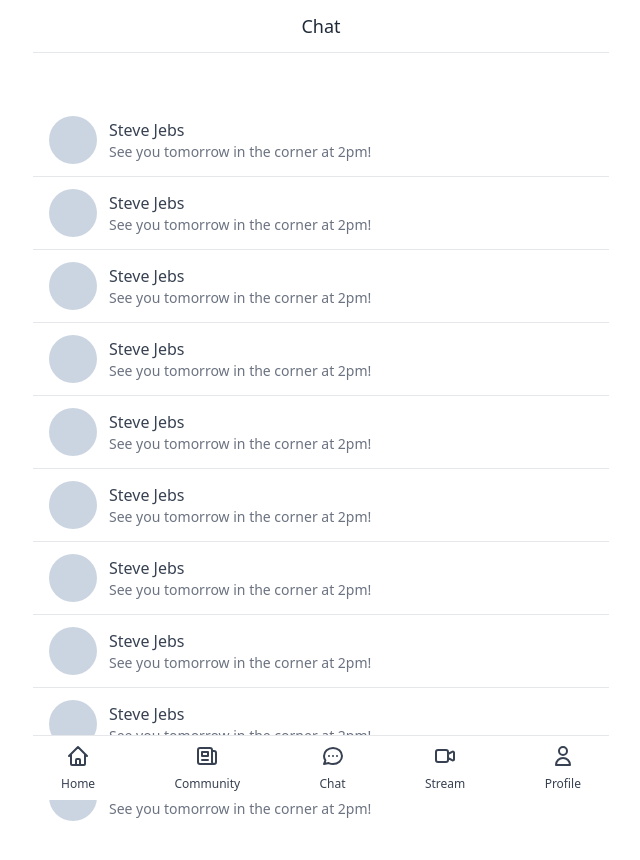
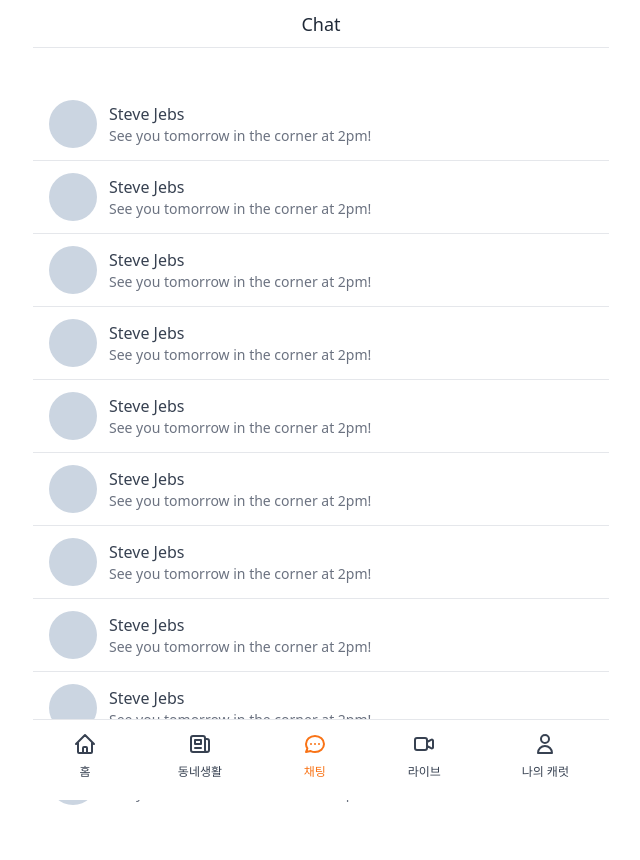
Before and after one commit to gyulsbox/Re_earth, a Next.js app: page /chats in a window 1280 px wide. Shown: the top 860 px of the page, without its empty margins (319-959 px from the left). Built offline with nearby package versions, Linux system fonts and the light colour scheme.

Commit message:
fix: fix layout

```diff
--- a/components/layouts/layout.tsx
+++ b/components/layouts/layout.tsx
@@ -1,7 +1,7 @@
-import Link from 'next/link';
-import { useRouter } from 'next/router';
-import React from 'react'
-import { setClassName } from '../../libs/utils';
+import React from "react";
+import Link from "next/link";
+import { setClassName } from "../../libs/utils";
+import { useRouter } from "next/router";
 
 interface LayoutProps {
   title?: string;
@@ -9,24 +9,21 @@ interface LayoutProps {
   hasTabBar?: boolean;
   children: React.ReactNode;
 }
-
 export default function Layout({
   title,
   canGoBack,
   hasTabBar,
-  children
+  children,
 }: LayoutProps) {
-  const router = useRouter()
-  const goBack = () => { router.back() }
+  const router = useRouter();
+  const onClick = () => {
+    router.back();
+  };
   return (
     <div>
-      <div className={setClassName(
-        !canGoBack ?'justify-center' : '',
-        'fixed bg-white w-full max-w-xl text-lg px-5 font-medium py-3 text-gray-800 border-b top-0 flex items-center space-x-2'
-      )}
-      >
+      <div className="bg-white w-full h-12 max-w-xl justify-center text-lg px-10 font-medium  fixed text-gray-800 border-b top-0  flex items-center">
         {canGoBack ? (
-          <button onClick={goBack}>
+          <button onClick={onClick} className="absolute left-4">
             <svg
               className="w-6 h-6"
               fill="none"
@@ -39,21 +36,30 @@ export default function Layout({
                 strokeLinejoin="round"
                 strokeWidth="2"
                 d="M15 19l-7-7 7-7"
-              >
-              </path>
+              ></path>
             </svg>
           </button>
-        ) : null }
-        { title ? <span>{title}</span> : null }
+        ) : null}
+        {title ? (
+          <span className={setClassName(canGoBack ? "mx-auto" : "", "")}>
+            {title}
+          </span>
+        ) : null}
       </div>
-      <div className={setClassName('pt-16', hasTabBar ? 'pb-24' : '')}>
+      <div className={setClassName("pt-12", hasTabBar ? "pb-24" : "")}>
         {children}
       </div>
-      {hasTabBar
-        ? (
-          <nav className='bg-white max-w-xl text-gray-700 border-t fixed bottom-0 w-full px-7 pb-2 pt-2 flex justify-between text-xs'>
-            <Link href='/'>
-              <a className='flex flex-col items-center space-y-2'>
+      {hasTabBar ? (
+        <nav className="bg-white max-w-xl text-gray-700 border-t fixed bottom-0 w-full px-10 pb-5 pt-3 flex justify-between text-xs">
+          <Link href="/">
+            <a
+              className={setClassName(
+                "flex flex-col items-center space-y-2 ",
+                router.pathname === "/"
+                  ? "text-orange-500"
+                  : "hover:text-gray-500 transition-colors",
+              )}
+            >
               <svg
                 className="w-6 h-6"
                 fill="none"
@@ -66,33 +72,46 @@ export default function Layout({
                   strokeLinejoin="round"
                   strokeWidth="2"
                   d="M3 12l2-2m0 0l7-7 7 7M5 10v10a1 1 0 001 1h3m10-11l2 2m-2-2v10a1 1 0 01-1 1h-3m-6 0a1 1 0 001-1v-4a1 1 0 011-1h2a1 1 0 011 1v4a1 1 0 001 1m-6 0h6"
-                  >
-                  </path>
+                ></path>
               </svg>
-                <span>Home</span>
+              <span>홈</span>
             </a>
           </Link>
-            <Link href='/community'>
-              <a className='flex flex-col items-center space-y-2'>
+          <Link href="/community">
+            <a
+              className={setClassName(
+                "flex flex-col items-center space-y-2 ",
+                router.pathname === "/community"
+                  ? "text-orange-500"
+                  : "hover:text-gray-500 transition-colors",
+              )}
+            >
               <svg
                 className="w-6 h-6"
                 fill="none"
                 stroke="currentColor"
                 viewBox="0 0 24 24"
                 xmlns="http://www.w3.org/2000/svg"
-                ><path
+              >
+                <path
                   strokeLinecap="round"
                   strokeLinejoin="round"
                   strokeWidth="2"
                   d="M19 20H5a2 2 0 01-2-2V6a2 2 0 012-2h10a2 2 0 012 2v1m2 13a2 2 0 01-2-2V7m2 13a2 2 0 002-2V9a2 2 0 00-2-2h-2m-4-3H9M7 16h6M7 8h6v4H7V8z"
-                  >
-                  </path>
+                ></path>
               </svg>
-                <span>Community</span>
+              <span>동네생활</span>
             </a>
           </Link>
-            <Link href='/chats'>
-              <a className='flex flex-col items-center space-y-2'>
+          <Link href="/chats">
+            <a
+              className={setClassName(
+                "flex flex-col items-center space-y-2 ",
+                router.pathname === "/chats"
+                  ? "text-orange-500"
+                  : "hover:text-gray-500 transition-colors",
+              )}
+            >
               <svg
                 className="w-6 h-6"
                 fill="none"
@@ -105,14 +124,20 @@ export default function Layout({
                   strokeLinejoin="round"
                   strokeWidth="2"
                   d="M8 12h.01M12 12h.01M16 12h.01M21 12c0 4.418-4.03 8-9 8a9.863 9.863 0 01-4.255-.949L3 20l1.395-3.72C3.512 15.042 3 13.574 3 12c0-4.418 4.03-8 9-8s9 3.582 9 8z"
-                  >
-                  </path>
+                ></path>
               </svg>
-                <span>Chat</span>
+              <span>채팅</span>
             </a>
           </Link>
-            <Link href='/stream'>
-              <a className='flex flex-col items-center space-y-2'>
+          <Link href="/live">
+            <a
+              className={setClassName(
+                "flex flex-col items-center space-y-2 ",
+                router.pathname === "/live"
+                  ? "text-orange-500"
+                  : "hover:text-gray-500 transition-colors",
+              )}
+            >
               <svg
                 className="w-6 h-6"
                 fill="none"
@@ -125,14 +150,20 @@ export default function Layout({
                   strokeLinejoin="round"
                   strokeWidth="2"
                   d="M15 10l4.553-2.276A1 1 0 0121 8.618v6.764a1 1 0 01-1.447.894L15 14M5 18h8a2 2 0 002-2V8a2 2 0 00-2-2H5a2 2 0 00-2 2v8a2 2 0 002 2z"
-                  >
-                  </path>
+                ></path>
               </svg>
-                <span>Stream</span>
+              <span>라이브</span>
             </a>
           </Link>
-            <Link href='/profile'>
-              <a className='flex flex-col items-center space-y-2'>
+          <Link href="/profile">
+            <a
+              className={setClassName(
+                "flex flex-col items-center space-y-2 ",
+                router.pathname === "/profile"
+                  ? "text-orange-500"
+                  : "hover:text-gray-500 transition-colors",
+              )}
+            >
               <svg
                 className="w-6 h-6"
                 fill="none"
@@ -145,14 +176,13 @@ export default function Layout({
                   strokeLinejoin="round"
                   strokeWidth="2"
                   d="M16 7a4 4 0 11-8 0 4 4 0 018 0zM12 14a7 7 0 00-7 7h14a7 7 0 00-7-7z"
-                  >
-                  </path>
+                ></path>
               </svg>
-                <span>Profile</span>
+              <span>나의 캐럿</span>
             </a>
           </Link>
         </nav>
       ) : null}
     </div>
-    )
+  );
 }
```
Lines whose indentation alone changed are shown as unchanged.
